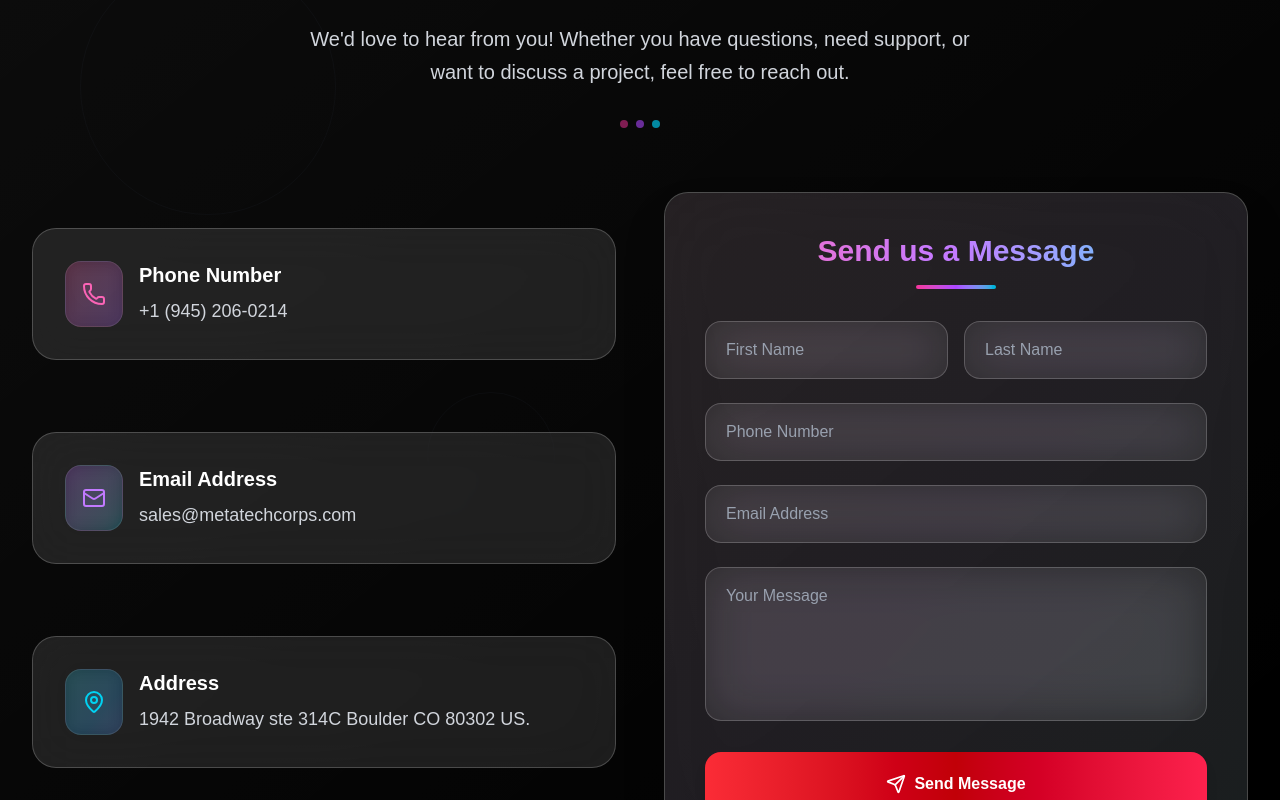
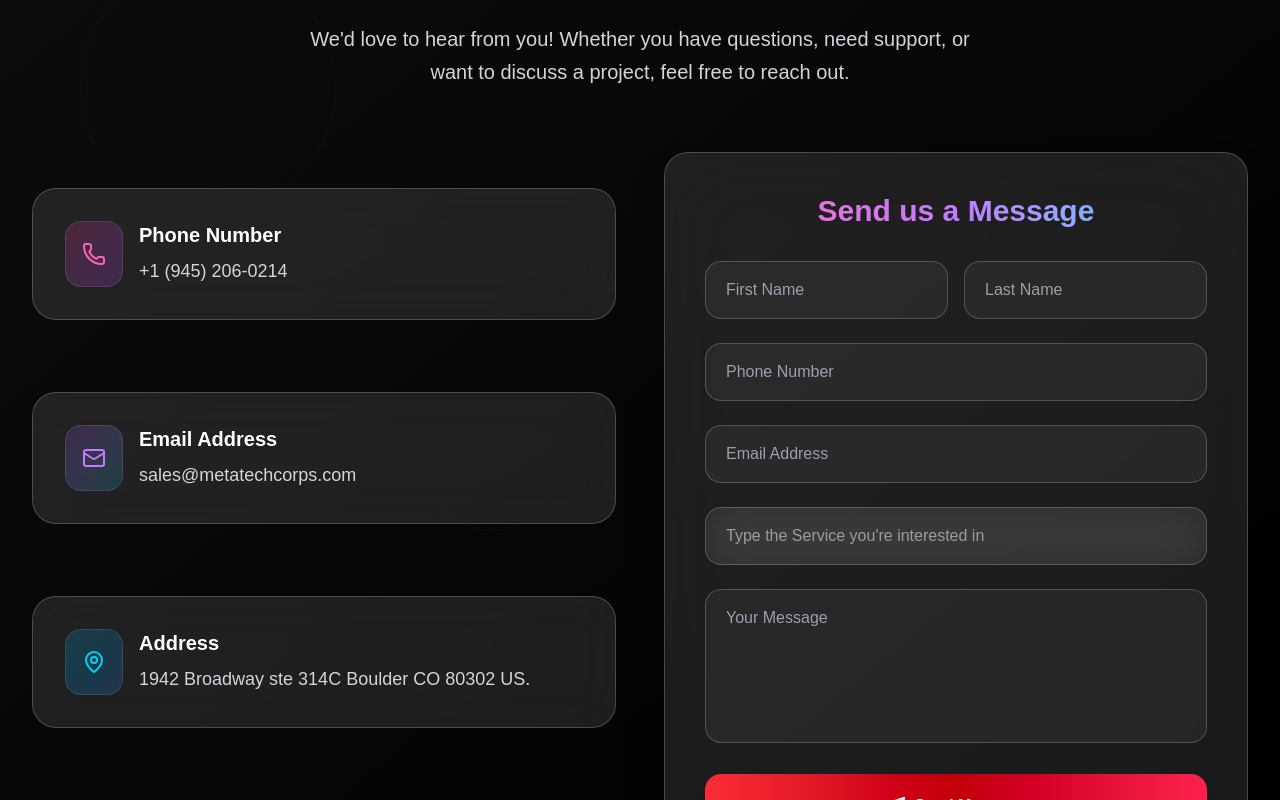
Before and after one commit to AbuBakarSheraz/metaTechCorps, a Next.js app: page / in a window 1280 px wide. Shown: the part 6600-7400 px from the top of the page. Built offline with nearby package versions, Linux system fonts and the light colour scheme.

Commit message:
email service

```diff
--- a/src/app/components/ContactUs.jsx
+++ b/src/app/components/ContactUs.jsx
@@ -6,8 +6,9 @@ const ContactUs = () => {
   const [formData, setFormData] = useState({
     firstName: '',
     lastName: '',
+    email: '',
     phone: '',
-    email: '',
+    service_interest: '',
     message: ''
   });
 
@@ -22,28 +23,54 @@ const ContactUs = () => {
     }));
   };
 
-  const handleSubmit = (e) => {
+  const handleSubmit = async (e) => {
     e.preventDefault();
     setIsSubmitting(true);
+    setSubmitStatus('');
 
-    // Simulate form submission
-    setTimeout(() => {
+    const payload = {
+      full_name: `${formData.firstName} ${formData.lastName}`.trim(),
+      email: formData.email,
+      phone_number: formData.phone,
+      service_interest: formData.service_interest,
+      message: formData.message
+    };
+
+    try {
+      const response = await fetch('https://www.caryphysicians.com/api/appointments/leads.php', {
+        method: 'POST',
+        headers: {
+          'Content-Type': 'application/json'
+        },
+        body: JSON.stringify(payload)
+      });
+
+      const result = await response.json();
+
+      if (response.ok && result.success) {
         setSubmitStatus('success');
         setFormData({
           firstName: '',
           lastName: '',
           email: '',
           phone: '',
-        message: '',
+          service_interest: '',
+          message: ''
         });
+      } else {
+        setSubmitStatus('error');
+      }
+    } catch (error) {
+      console.error('Error submitting form:', error);
+      setSubmitStatus('error');
+    } finally {
       setIsSubmitting(false);
-
-      setTimeout(() => setSubmitStatus(''), 3000);
-    }, 1500);
+      setTimeout(() => setSubmitStatus(''), 4000);
+    }
   };
 
   return (
-    <div className="min-h-screen  text-white relative overflow-hidden">
+    <div className="min-h-screen text-white relative overflow-hidden">
       {/* Animated Background Blobs */}
       <div className="absolute inset-0 opacity-10 pointer-events-none">
         <div className="absolute top-20 left-20 w-64 h-64 border border-gray-700 rounded-full"></div>
@@ -51,25 +78,8 @@ const ContactUs = () => {
         <div className="absolute top-1/2 left-1/3 w-32 h-32 border border-gray-700 rounded-full"></div>
       </div>
 
-      {/* Glass morphism grid overlay */}
+      {/* Glass Morphism Overlay */}
       <div className="absolute inset-0 bg-gradient-to-br from-white/5 to-transparent"></div>
-
-      <style>{`
-        @keyframes blob {
-          0%, 100% { transform: translate(0, 0) scale(1); }
-          33% { transform: translate(30px, -50px) scale(1.1); }
-          66% { transform: translate(-20px, 20px) scale(0.9); }
-        }
-        .animate-blob {
-          animation: blob 7s infinite;
-        }
-        .animation-delay-2000 {
-          animation-delay: 2s;
-        }
-        .animation-delay-4000 {
-          animation-delay: 4s;
-        }
-      `}</style>
 
       <div className="relative z-10 max-w-7xl mx-auto px-4 sm:px-6 lg:px-8 py-12">
         {/* Header */}
@@ -78,32 +88,22 @@ const ContactUs = () => {
             Get in <span className="bg-clip-text text-transparent bg-gradient-to-r from-red-500 to-mtc-red">touch</span> with us
           </h1>
           <p className="text-gray-300 text-lg md:text-xl max-w-2xl mx-auto leading-relaxed">
-            We'd love to hear from you! Whether you have questions, need support, or want to
-            discuss a project, feel free to reach out.
+            We'd love to hear from you! Whether you have questions, need support, or want to discuss a project, feel free to reach out.
           </p>
-          <div className="mt-8 flex justify-center gap-2">
-            <div className="w-2 h-2 bg-pink-500 rounded-full animate-pulse"></div>
-            <div className="w-2 h-2 bg-purple-500 rounded-full animate-pulse" style={{animationDelay: '0.2s'}}></div>
-            <div className="w-2 h-2 bg-cyan-500 rounded-full animate-pulse" style={{animationDelay: '0.4s'}}></div>
-          </div>
         </div>
 
         <div className="grid lg:grid-cols-2 gap-12 items-start">
-          {/* Contact Information */}
+          {/* Contact Info Cards */}
           <div className="space-y-18 md:mt-9">
             {/* Phone */}
-            <div className="group relative rounded-3xl p-8 bg-white/10 backdrop-blur-xl border border-white/20 hover:bg-white/15 transition-all duration-500 hover:scale-105 hover:shadow-2xl hover:shadow-pink-500/20">
-              <div className="absolute inset-0 rounded-3xl bg-gradient-to-br from-pink-500/10 to-purple-500/10 opacity-0 group-hover:opacity-100 transition-opacity duration-500"></div>
+            <div className="group relative rounded-3xl p-8 bg-white/10 backdrop-blur-xl border border-white/20 hover:scale-105 transition-all duration-500">
               <div className="relative flex items-start space-x-4">
-                <div className="bg-gradient-to-br from-pink-500/20 to-purple-500/20 p-4 rounded-2xl backdrop-blur-sm border border-white/10 group-hover:scale-110 transition-transform duration-300">
+                <div className="bg-gradient-to-br from-pink-500/20 to-purple-500/20 p-4 rounded-2xl border border-white/10">
                   <Phone className="w-6 h-8 text-pink-400" />
                 </div>
                 <div>
                   <h3 className="text-xl font-semibold mb-2 text-white">Phone Number</h3>
-                  <a
-                    href="tel:+19452060214"
-                    className="text-gray-300 text-lg hover:text-pink-400 transition-colors duration-300"
-                  >
+                  <a href="tel:+19452060214" className="text-gray-300 text-lg hover:text-pink-400 transition-colors duration-300">
                     +1 (945) 206-0214
                   </a>
                 </div>
@@ -111,18 +111,14 @@ const ContactUs = () => {
             </div>
 
             {/* Email */}
-            <div className="group relative rounded-3xl p-8 bg-white/10 backdrop-blur-xl border border-white/20 hover:bg-white/15 transition-all duration-500 hover:scale-105 hover:shadow-2xl hover:shadow-purple-500/20">
-              <div className="absolute inset-0 rounded-3xl bg-gradient-to-br from-purple-500/10 to-cyan-500/10 opacity-0 group-hover:opacity-100 transition-opacity duration-500"></div>
+            <div className="group relative rounded-3xl p-8 bg-white/10 backdrop-blur-xl border border-white/20 hover:scale-105 transition-all duration-500">
               <div className="relative flex items-start space-x-4">
-                <div className="bg-gradient-to-br from-purple-500/20 to-cyan-500/20 p-4 rounded-2xl backdrop-blur-sm border border-white/10 group-hover:scale-110 transition-transform duration-300">
+                <div className="bg-gradient-to-br from-purple-500/20 to-cyan-500/20 p-4 rounded-2xl border border-white/10">
                   <Mail className="w-6 h-8 text-purple-400" />
                 </div>
                 <div>
                   <h3 className="text-xl font-semibold mb-2 text-white">Email Address</h3>
-                  <a
-                    href="mailto:sales@metatechcorps.com"
-                    className="text-gray-300 text-lg hover:text-purple-400 transition-colors duration-300 break-all"
-                  >
+                  <a href="mailto:sales@metatechcorps.com" className="text-gray-300 text-lg hover:text-purple-400 transition-colors duration-300 break-all">
                     sales@metatechcorps.com
                   </a>
                 </div>
@@ -130,10 +126,9 @@ const ContactUs = () => {
             </div>
 
             {/* Address */}
-            <div className="group relative rounded-3xl p-8 bg-white/10 backdrop-blur-xl border border-white/20 hover:bg-white/15 transition-all duration-500 hover:scale-105 hover:shadow-2xl hover:shadow-cyan-500/20">
-              <div className="absolute inset-0 rounded-3xl bg-gradient-to-br from-cyan-500/10 to-blue-500/10 opacity-0 group-hover:opacity-100 transition-opacity duration-500"></div>
+            <div className="group relative rounded-3xl p-8 bg-white/10 backdrop-blur-xl border border-white/20 hover:scale-105 transition-all duration-500">
               <div className="relative flex items-start space-x-4">
-                <div className="bg-gradient-to-br from-cyan-500/20 to-blue-500/20 p-4 rounded-2xl backdrop-blur-sm border border-white/10 group-hover:scale-110 transition-transform duration-300">
+                <div className="bg-gradient-to-br from-cyan-500/20 to-blue-500/20 p-4 rounded-2xl border border-white/10">
                   <MapPin className="w-6 h-8 text-cyan-400" />
                 </div>
                 <div>
@@ -149,16 +144,11 @@ const ContactUs = () => {
           {/* Contact Form */}
           <div className="relative">
             <div className="relative rounded-3xl p-8 lg:p-10 bg-white/10 backdrop-blur-2xl border border-white/20 shadow-2xl">
-              {/* Gradient overlay */}
-              <div className="absolute inset-0 rounded-3xl bg-gradient-to-br from-pink-500/5 via-purple-500/5 to-cyan-500/5 opacity-50"></div>
-
               <div className="relative space-y-6">
-                {/* Heading */}
                 <div className="text-center mb-8">
                   <h2 className="text-3xl font-bold bg-clip-text text-transparent bg-gradient-to-r from-pink-400 via-purple-400 to-cyan-400">
                     Send us a Message
                   </h2>
-                  <div className="w-20 h-1 bg-gradient-to-r from-pink-500 via-purple-500 to-cyan-500 mx-auto mt-4 rounded-full"></div>
                 </div>
 
                 {/* Name Fields */}
@@ -170,7 +160,7 @@ const ContactUs = () => {
                     value={formData.firstName}
                     onChange={handleInputChange}
                     required
-                    className="w-full text-white placeholder-gray-400 bg-white/5 border border-white/20 px-5 py-4 rounded-2xl backdrop-blur-xl focus:border-pink-500 focus:bg-white/10 focus:outline-none focus:ring-2 focus:ring-pink-500/40 transition-all duration-300"
+                    className="w-full text-white placeholder-gray-400 bg-white/5 border border-white/20 px-5 py-4 rounded-2xl focus:border-pink-500 focus:ring-2 focus:ring-pink-500/40 transition-all"
                   />
                   <input
                     type="text"
@@ -179,7 +169,7 @@ const ContactUs = () => {
                     value={formData.lastName}
                     onChange={handleInputChange}
                     required
-                    className="w-full text-white placeholder-gray-400 bg-white/5 border border-white/20 px-5 py-4 rounded-2xl backdrop-blur-xl focus:border-purple-500 focus:bg-white/10 focus:outline-none focus:ring-2 focus:ring-purple-500/40 transition-all duration-300"
+                    className="w-full text-white placeholder-gray-400 bg-white/5 border border-white/20 px-5 py-4 rounded-2xl focus:border-purple-500 focus:ring-2 focus:ring-purple-500/40 transition-all"
                   />
                 </div>
 
@@ -191,7 +181,7 @@ const ContactUs = () => {
                   value={formData.phone}
                   onChange={handleInputChange}
                   required
-                  className="w-full text-white placeholder-gray-400 bg-white/5 border border-white/20 px-5 py-4 rounded-2xl backdrop-blur-xl focus:border-cyan-500 focus:bg-white/10 focus:outline-none focus:ring-2 focus:ring-cyan-500/40 transition-all duration-300"
+                  className="w-full text-white placeholder-gray-400 bg-white/5 border border-white/20 px-5 py-4 rounded-2xl focus:border-cyan-500 focus:ring-2 focus:ring-cyan-500/40 transition-all"
                 />
 
                 {/* Email */}
@@ -202,8 +192,19 @@ const ContactUs = () => {
                   value={formData.email}
                   onChange={handleInputChange}
                   required
-                  className="w-full text-white placeholder-gray-400 bg-white/5 border border-white/20 px-5 py-4 rounded-2xl backdrop-blur-xl focus:border-pink-500 focus:bg-white/10 focus:outline-none focus:ring-2 focus:ring-pink-500/40 transition-all duration-300"
+                  className="w-full text-white placeholder-gray-400 bg-white/5 border border-white/20 px-5 py-4 rounded-2xl focus:border-pink-500 focus:ring-2 focus:ring-pink-500/40 transition-all"
                 />
+
+                {/* Service Interest */}
+                <input
+                  name="service_interest"
+                  placeholder="Type the Service you're interested in"
+                  value={formData.service_interest}
+                  onChange={handleInputChange}
+                  required
+                  className="w-full text-white bg-white/5 border border-white/20 px-5 py-4 rounded-2xl focus:border-purple-500 focus:ring-2 focus:ring-purple-500/40 transition-all backdrop-blur-xl"
+                >
+                </input>
 
                 {/* Message */}
                 <textarea
@@ -213,35 +214,41 @@ const ContactUs = () => {
                   onChange={handleInputChange}
                   required
                   rows={5}
-                  className="w-full text-white placeholder-gray-400 bg-white/5 border border-white/20 px-5 py-4 rounded-2xl backdrop-blur-xl focus:border-purple-500 focus:bg-white/10 focus:outline-none focus:ring-2 focus:ring-purple-500/40 transition-all duration-300 resize-none"
+                  className="w-full text-white placeholder-gray-400 bg-white/5 border border-white/20 px-5 py-4 rounded-2xl focus:border-purple-500 focus:ring-2 focus:ring-purple-500/40 transition-all resize-none"
                 />
 
                 {/* Submit Button */}
                 <button
-                  type="button"
+                  type="submit"
                   onClick={handleSubmit}
                   disabled={isSubmitting}
-                  className="relative w-full bg-gradient-to-r from-red-500 via-red-700 to-mtc-red hover:from-red-600 hover:via-red-900 hover:to-mtc-red text-white font-semibold py-5 px-6 rounded-2xl shadow-lg hover:shadow-2xl hover:shadow-purple-500/50 transition-all duration-300 flex items-center justify-center space-x-2 disabled:opacity-50 disabled:cursor-not-allowed overflow-hidden group"
+                  className="w-full bg-gradient-to-r from-red-500 via-red-700 to-mtc-red hover:from-red-600 hover:via-red-900 text-white font-semibold py-5 px-6 rounded-2xl shadow-lg transition-all duration-300 flex items-center justify-center space-x-2 disabled:opacity-50"
                 >
-                  {/* <div className="absolute inset-0 bg-gradient-to-r from-cyan-500 via-purple-500 to-pink-500 opacity-0 group-hover:opacity-100 transition-opacity duration-500"></div> */}
                   {isSubmitting ? (
-                    <div className="relative flex items-center space-x-2">
+                    <>
                       <div className="animate-spin rounded-full h-5 w-5 border-b-2 border-white"></div>
                       <span>Sending...</span>
-                    </div>
+                    </>
                   ) : (
-                    <div className="relative flex items-center space-x-2">
+                    <>
                       <Send className="w-5 h-5" />
                       <span>Send Message</span>
-                    </div>
+                    </>
                   )}
                 </button>
 
-                {/* Success Message */}
+                {/* Status Messages */}
                 {submitStatus === 'success' && (
                   <div className="text-center p-5 bg-gradient-to-r from-green-500/20 to-emerald-500/20 backdrop-blur-xl border border-green-400/40 rounded-2xl animate-pulse">
                     <p className="text-green-300 font-semibold">
                       ✨ Message sent successfully! We'll get back to you soon.
+                    </p>
+                  </div>
+                )}
+                {submitStatus === 'error' && (
+                  <div className="text-center p-5 bg-gradient-to-r from-red-500/20 to-pink-500/20 backdrop-blur-xl border border-red-400/40 rounded-2xl animate-pulse">
+                    <p className="text-red-300 font-semibold">
+                      ❌ Something went wrong. Please try again later.
                     </p>
                   </div>
                 )}
```
Lines whose indentation alone changed are shown as unchanged.
